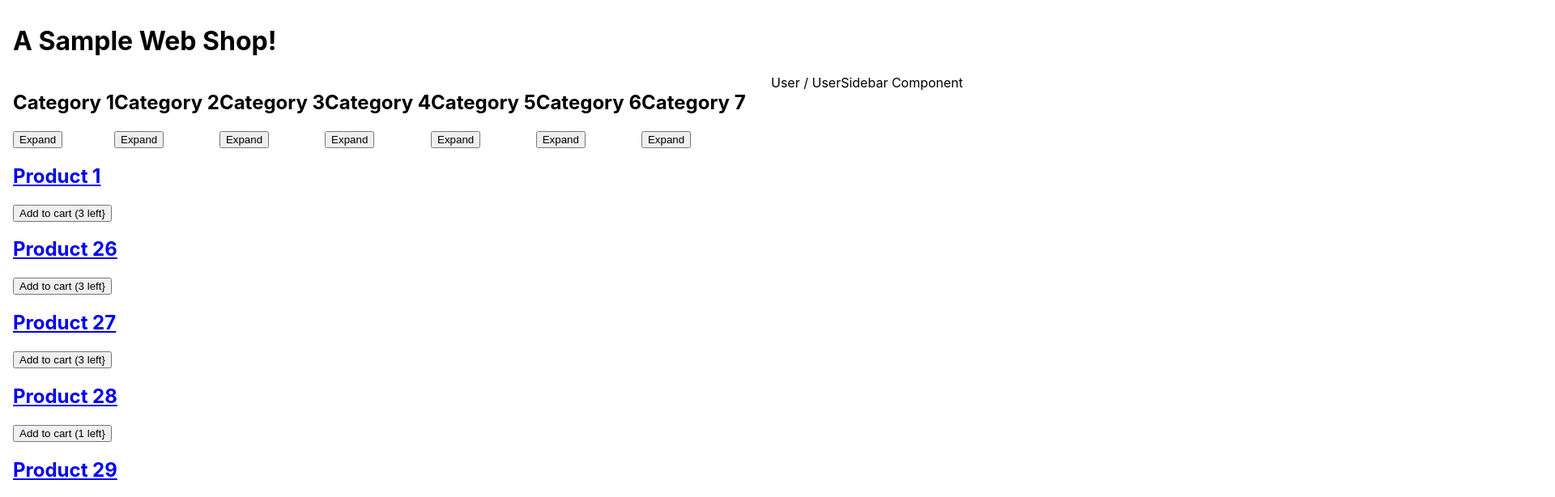
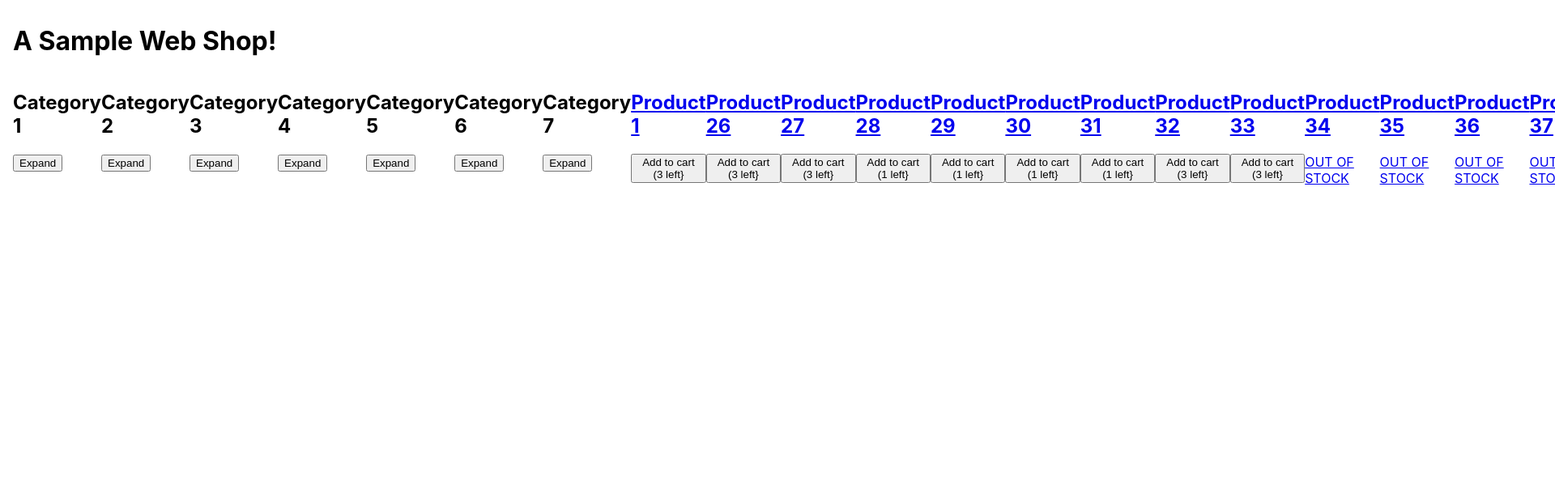
Before and after one commit to vahidm90/sample-webshop, a React (Create React App) app: page / in a window 1280 px wide. Shown: the top 614 px of the page at 81% size, 1920 px wide, since content can reach past the window. Built offline with nearby package versions, Linux system fonts and the light colour scheme.

Commit message:
improve styles;

```diff
--- a/src/App.scss
+++ b/src/App.scss
@@ -2,10 +2,6 @@
   display: flex;
   flex-direction: column;
   padding: 10px 16px;
-
-  .grid-container {
-    display: grid;
-  }
 
   .wrap-grid {
     grid-template-columns: 3fr 1fr;
--- a/src/features/shop/components/product-categories.component.jsx
+++ b/src/features/shop/components/product-categories.component.jsx
@@ -1,4 +1,3 @@
-import "./product-categories.component.scss"
 import {useState} from "react";
 import CategoryCatalog from "../../product/components/category-catalog.component";
 
--- a/src/features/shop/components/product-categories.component.scss
+++ /dev/null
@@ -1,3 +0,0 @@
-.flex-container {
-    display: flex;
-}
--- a/src/features/shop/components/shop-window.component.jsx
+++ b/src/features/shop/components/shop-window.component.jsx
@@ -1,4 +1,4 @@
-import './shop-window.component.scss'
+import "./shop-window.component.scss"
 import ProductCategories from "./product-categories.component";
 import ProductThumbnail from "../../product/components/product-thumbnail.component";
 
@@ -13,7 +13,7 @@ function ShopWindow({categories, products, inventory, onInventoryUpdate}) {
             <div className="categories">
                 <ProductCategories categories={categories} inventory={inventory} onInventoryUpdate={handleProductOrder}/>
             </div>
-            <div className="window-products">
+            <div className="window-products flex-container">
                 {products.map(product => (
                     <ProductThumbnail key={product.id} product={product} stock={inventory[product.id]}
                                       onOrder={handleProductOrder}/>
--- a/src/features/shop/components/shop-window.component.scss
+++ b/src/features/shop/components/shop-window.component.scss
@@ -0,0 +1,4 @@
+.shop-window {
+    display: grid;
+    grid-template-columns: 1fr 1fr 1fr 1fr;
+}
--- a/src/index.js
+++ b/src/index.js
@@ -1,6 +1,6 @@
 import React from 'react';
 import ReactDOM from 'react-dom/client';
-import './index.css';
+import './index.scss';
 import reportWebVitals from './reportWebVitals';
 import {RouterProvider} from "react-router-dom";
 import routes from "./routes";
--- a/src/index.css
+++ b/src/index.scss
@@ -11,3 +11,11 @@ code {
   font-family: source-code-pro, Menlo, Monaco, Consolas, 'Courier New',
     monospace;
 }
+
+.grid-container {
+  display: grid;
+}
+
+.flex-container {
+  display: flex;
+}
```
